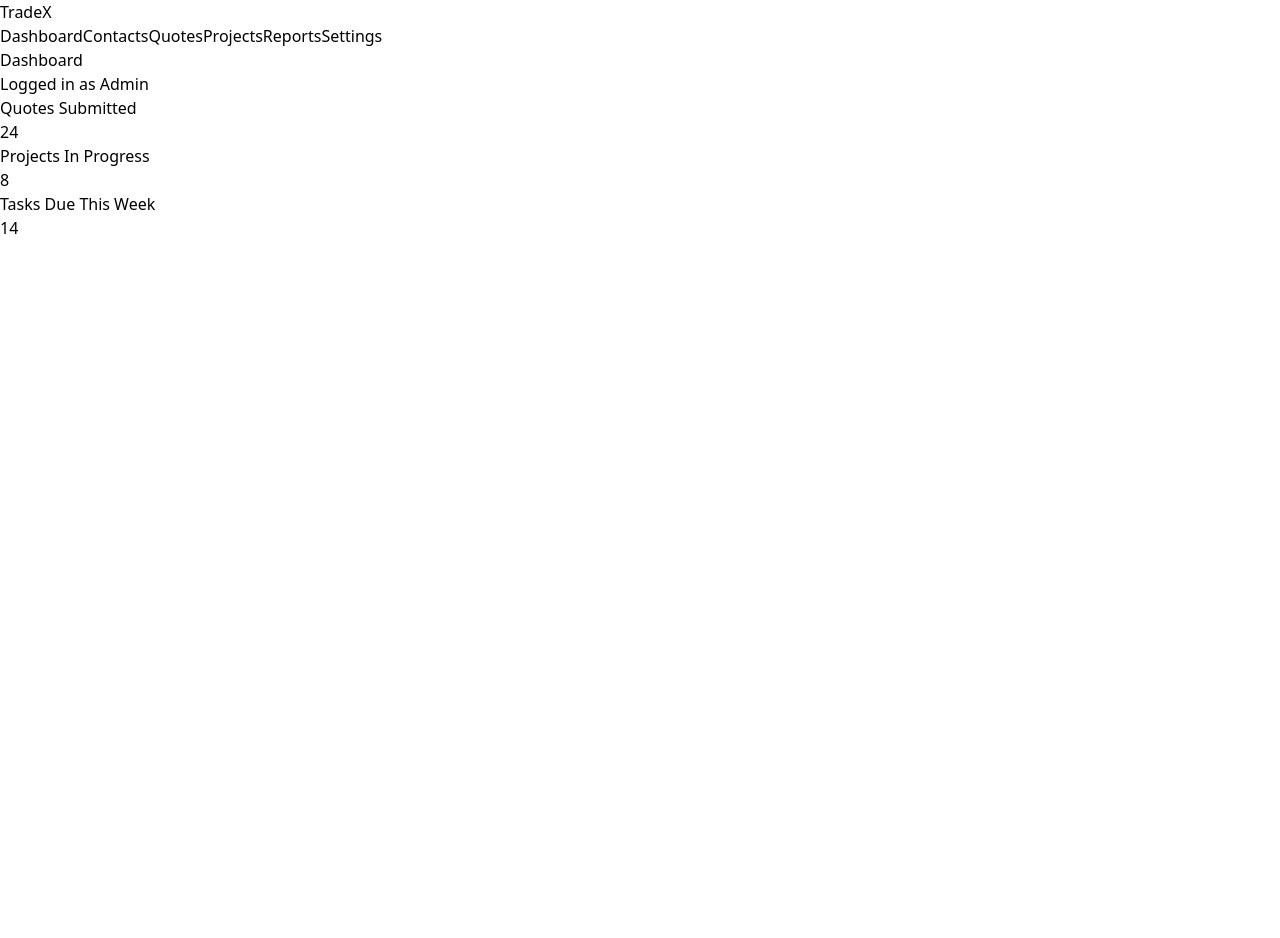
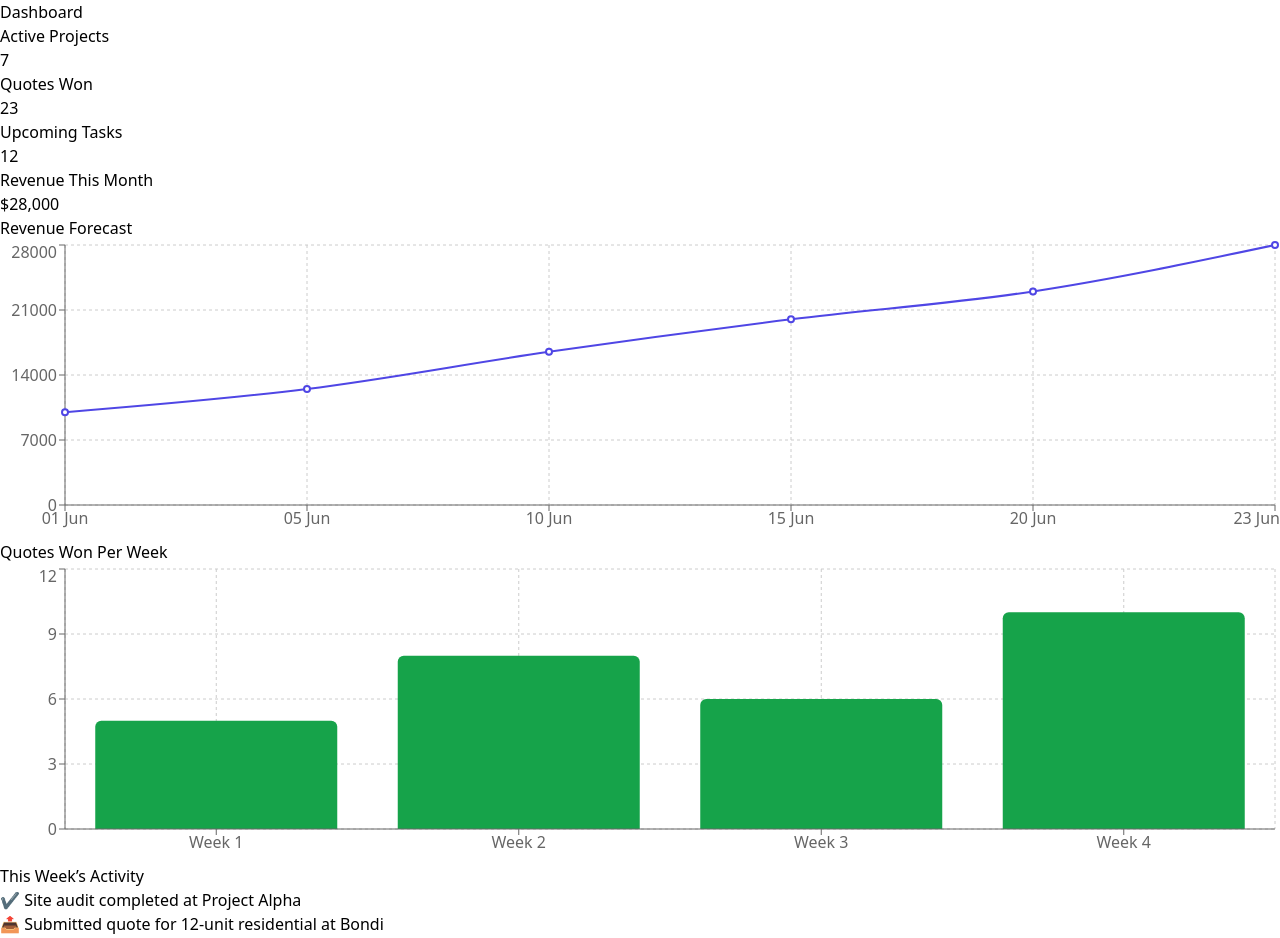
Before and after one commit to iain-armitage/TradeX, a Next.js app: page /dashboard in a window 1280 px wide. Shown: the top 938 px of the page. Before the commit the page ends 800 px from the top, so only its background shows below. Built offline with nearby package versions, Linux system fonts and the light colour scheme.

Commit message:
Update dashboard.js

```diff
--- a/pages/dashboard.js
+++ b/pages/dashboard.js
@@ -1,23 +1,98 @@
+import React from "react";
+import {
+  BarChart,
+  Bar,
+  LineChart,
+  Line,
+  XAxis,
+  YAxis,
+  Tooltip,
+  CartesianGrid,
+  ResponsiveContainer,
+} from "recharts";
 
-import Layout from '../components/Layout';
+const revenueData = [
+  { date: "01 Jun", revenue: 10000 },
+  { date: "05 Jun", revenue: 12500 },
+  { date: "10 Jun", revenue: 16500 },
+  { date: "15 Jun", revenue: 20000 },
+  { date: "20 Jun", revenue: 23000 },
+  { date: "23 Jun", revenue: 28000 },
+];
 
-export default function Dashboard() {
+const quotesData = [
+  { date: "Week 1", quotes: 5 },
+  { date: "Week 2", quotes: 8 },
+  { date: "Week 3", quotes: 6 },
+  { date: "Week 4", quotes: 10 },
+];
+
+const Dashboard = () => {
   return (
-    <Layout>
-      <div className="grid grid-cols-1 md:grid-cols-2 xl:grid-cols-3 gap-6">
-        <div className="bg-white p-6 rounded shadow">
-          <h3 className="text-lg font-medium">Quotes Submitted</h3>
-          <p className="text-3xl font-bold mt-2">24</p>
+    <div className="p-6 space-y-6">
+      <h1 className="text-3xl font-bold">Dashboard</h1>
+
+      {/* Summary Cards */}
+      <div className="grid grid-cols-1 md:grid-cols-4 gap-4">
+        <div className="bg-white dark:bg-gray-900 p-4 rounded-2xl shadow">
+          <p className="text-gray-500">Active Projects</p>
+          <p className="text-2xl font-semibold">7</p>
         </div>
-        <div className="bg-white p-6 rounded shadow">
-          <h3 className="text-lg font-medium">Projects In Progress</h3>
-          <p className="text-3xl font-bold mt-2">8</p>
+        <div className="bg-white dark:bg-gray-900 p-4 rounded-2xl shadow">
+          <p className="text-gray-500">Quotes Won</p>
+          <p className="text-2xl font-semibold">23</p>
         </div>
-        <div className="bg-white p-6 rounded shadow">
-          <h3 className="text-lg font-medium">Tasks Due This Week</h3>
-          <p className="text-3xl font-bold mt-2">14</p>
+        <div className="bg-white dark:bg-gray-900 p-4 rounded-2xl shadow">
+          <p className="text-gray-500">Upcoming Tasks</p>
+          <p className="text-2xl font-semibold">12</p>
+        </div>
+        <div className="bg-white dark:bg-gray-900 p-4 rounded-2xl shadow">
+          <p className="text-gray-500">Revenue This Month</p>
+          <p className="text-2xl font-semibold">$28,000</p>
         </div>
       </div>
-    </Layout>
+
+      {/* Charts Section */}
+      <div className="grid grid-cols-1 md:grid-cols-2 gap-6">
+        <div className="bg-white dark:bg-gray-900 p-4 rounded-2xl shadow">
+          <p className="mb-2 font-medium">Revenue Forecast</p>
+          <ResponsiveContainer width="100%" height={300}>
+            <LineChart data={revenueData}>
+              <CartesianGrid strokeDasharray="3 3" />
+              <XAxis dataKey="date" />
+              <YAxis />
+              <Tooltip />
+              <Line type="monotone" dataKey="revenue" stroke="#4f46e5" strokeWidth={2} />
+            </LineChart>
+          </ResponsiveContainer>
+        </div>
+
+        <div className="bg-white dark:bg-gray-900 p-4 rounded-2xl shadow">
+          <p className="mb-2 font-medium">Quotes Won Per Week</p>
+          <ResponsiveContainer width="100%" height={300}>
+            <BarChart data={quotesData}>
+              <CartesianGrid strokeDasharray="3 3" />
+              <XAxis dataKey="date" />
+              <YAxis />
+              <Tooltip />
+              <Bar dataKey="quotes" fill="#16a34a" radius={[6, 6, 0, 0]} />
+            </BarChart>
+          </ResponsiveContainer>
+        </div>
+      </div>
+
+      {/* Activity Feed */}
+      <div className="bg-white dark:bg-gray-900 p-4 rounded-2xl shadow">
+        <p className="mb-2 font-medium">This Week’s Activity</p>
+        <ul className="space-y-2 text-sm text-gray-700 dark:text-gray-300">
+          <li>✔️ Site audit completed at Project Alpha</li>
+          <li>📤 Submitted quote for 12-unit residential at Bondi</li>
+          <li>🚧 New project started at Liverpool High School</li>
+          <li>📆 Scheduled QA inspection for Project Luna (Thursday)</li>
+        </ul>
+      </div>
+    </div>
   );
-}
+};
+
+export default Dashboard;
```
